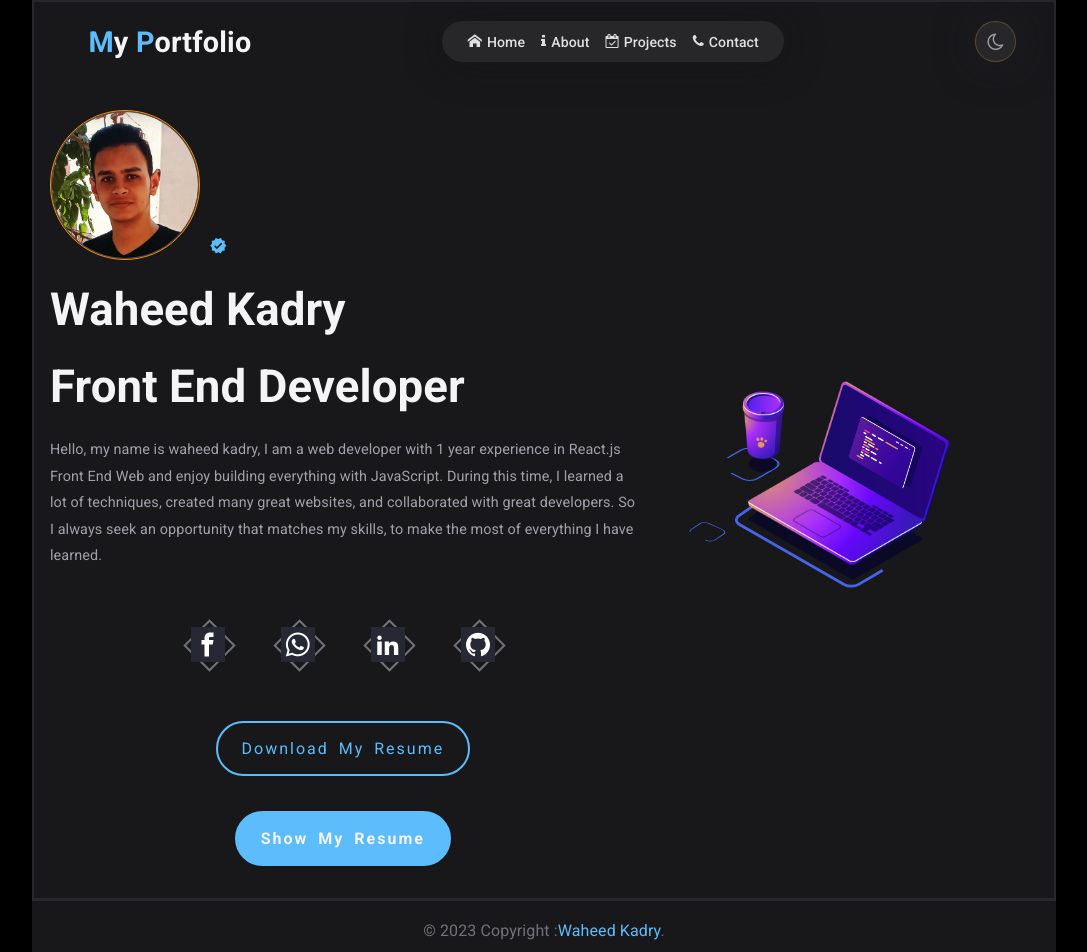
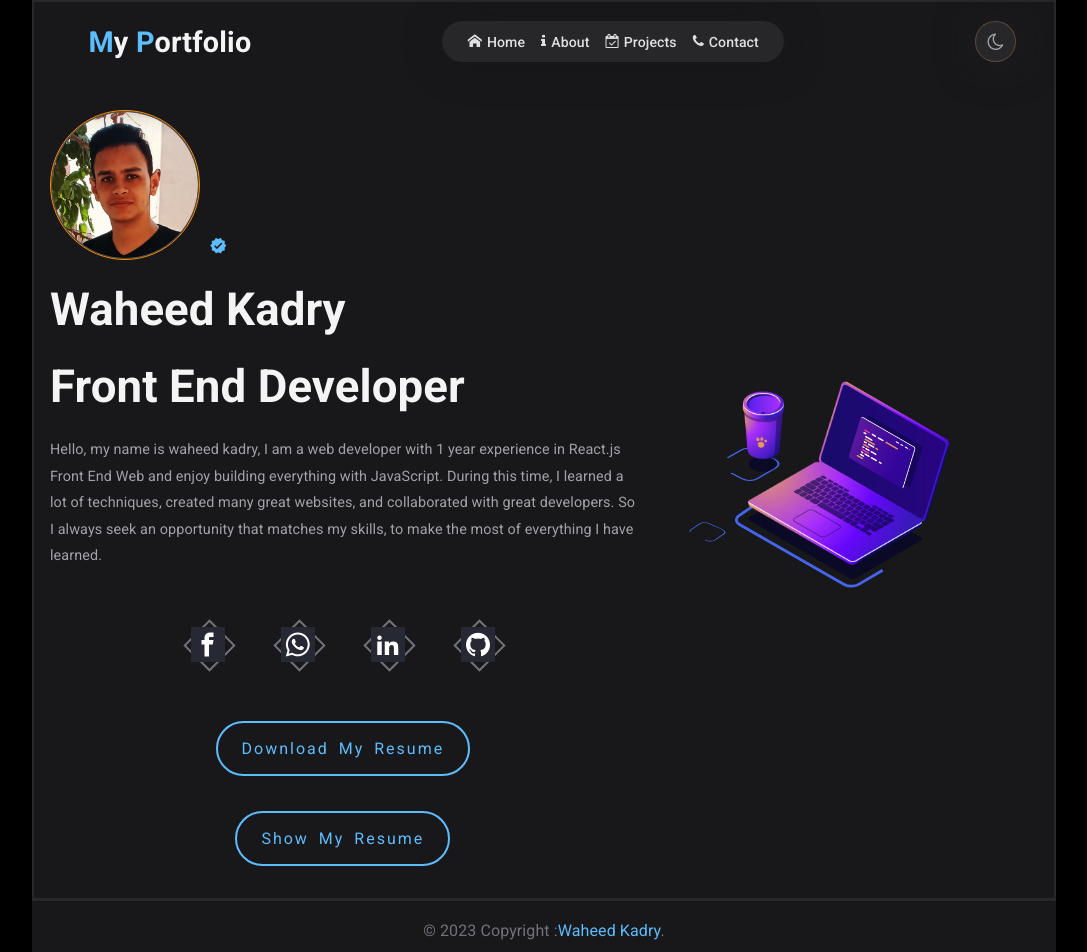
Before and after one commit to WaheedKadry/Waheed-Portfolio-React-js-, a React (Create React App) app: page / in a window 1280 px wide. Shown: the top 952 px of the page, without its empty margins (96-1183 px from the left). Built offline with nearby package versions, Linux system fonts and the light colour scheme.

Commit message:
Update hero.css

```diff
--- a/src/components/2-hero/hero.css
+++ b/src/components/2-hero/hero.css
@@ -45,7 +45,7 @@ section.hero .left-section .download-cv {
 section.hero .left-section .show-cv {
   margin-top: 1rem;
 }
-section.hero .left-section .show-cv,
+section.hero .left-section .show-cv:hover,
 section.hero .left-section .download-cv:hover {
   background: var(--blue);
   color: var(--title);
```
